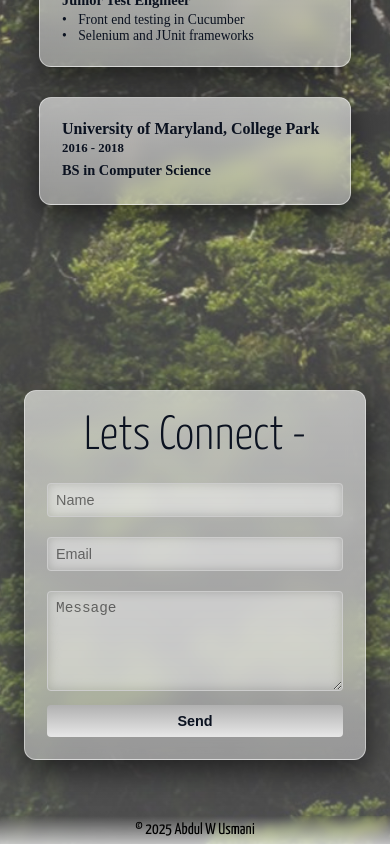
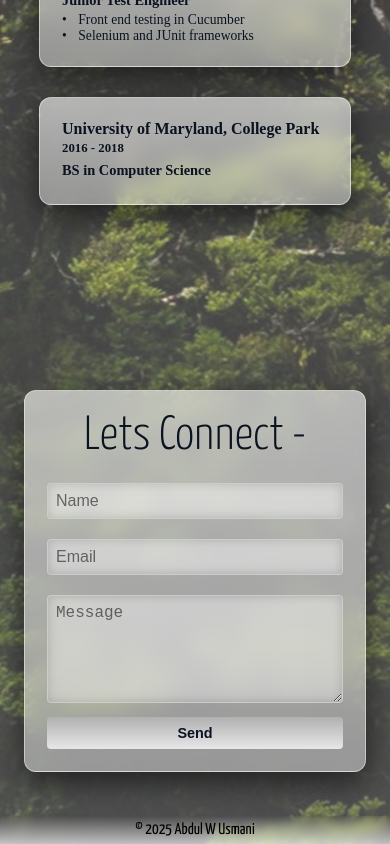
Before and after one commit to awusmani/awusmani.github.io, a React (Vite) app: page / in a window 390 px wide. Shown: the part 2395-3239 px from the top of the page. Built offline with nearby package versions, Linux system fonts and the light colour scheme.

Commit message:
updated form fields to at least 16px font size to prevent mobile zoom in

```diff
--- a/src/styles/contact.css
+++ b/src/styles/contact.css
@@ -11,7 +11,7 @@
   padding: clamp(8px, 2vw, 10px);
   border: 1px solid #ccc;
   border-radius: clamp(4px, 1vw, 6px);
-  font-size: clamp(0.9rem, 2vw, 1rem);
+  font-size: clamp(16px, 2vw, 1rem);
 }
 
 .contact-form button {
```
